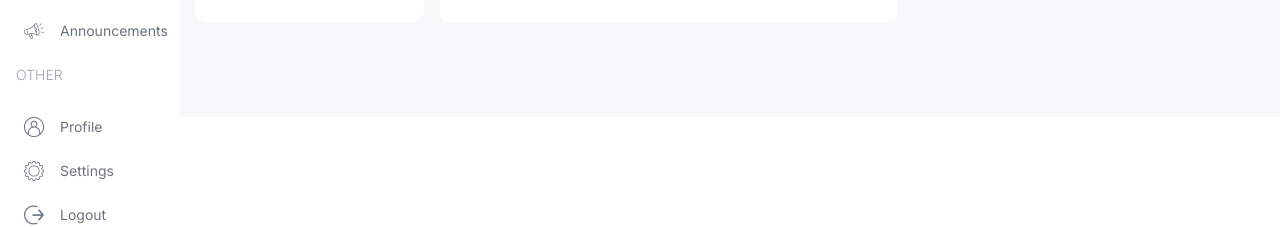
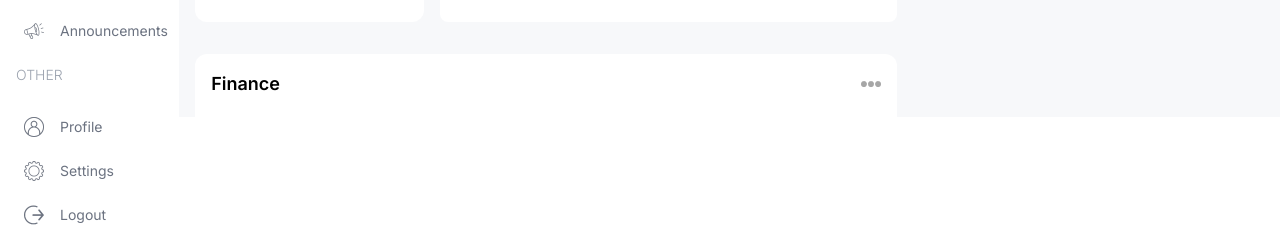
Before and after one commit to Alek30k/School-Management-Dashboard, a Next.js app: page /admin in a window 1280 px wide. Shown: the part 683-910 px from the top of the page. Built offline with nearby package versions, Linux system fonts and the light colour scheme.

Commit message:
last commit

```diff
--- a/src/app/(dashboard)/admin/page.tsx
+++ b/src/app/(dashboard)/admin/page.tsx
@@ -2,7 +2,7 @@
 import AttendanceChart from "@/components/AttendanceChart";
 import CountChart from "@/components/CountChart";
 // import EventCalendar from "@/components/EventCalendar";
-// import FinanceChart from "@/components/FinanceChart";
+import FinanceChart from "@/components/FinanceChart";
 import UserCard from "@/components/UserCard";
 
 const AdminPage = () => {
@@ -29,7 +29,9 @@ const AdminPage = () => {
           </div>
         </div>
         {/* BOTTOM CHART */}
-        <div className="w-full h-[500px]">{/* <FinanceChart /> */}</div>
+        <div className="w-full h-[500px]">
+          <FinanceChart />
+        </div>
       </div>
       {/* RIGHT */}
       <div className="w-full lg:w-1/3 flex flex-col gap-8">
--- a/src/components/AttendanceChart.tsx
+++ b/src/components/AttendanceChart.tsx
@@ -3,7 +3,6 @@ import Image from "next/image";
 import {
   BarChart,
   Bar,
-  Rectangle,
   XAxis,
   YAxis,
   CartesianGrid,
--- /dev/null
+++ b/src/components/FinanceChart.tsx
@@ -0,0 +1,135 @@
+"use client";
+
+import Image from "next/image";
+import {
+  LineChart,
+  Line,
+  XAxis,
+  YAxis,
+  CartesianGrid,
+  Tooltip,
+  Legend,
+  ResponsiveContainer,
+} from "recharts";
+
+const data = [
+  {
+    name: "Jan",
+    income: 4000,
+    expense: 2400,
+  },
+  {
+    name: "Feb",
+    income: 3000,
+    expense: 1398,
+  },
+  {
+    name: "Mar",
+    income: 2000,
+    expense: 9800,
+  },
+  {
+    name: "Apr",
+    income: 2780,
+    expense: 3908,
+  },
+  {
+    name: "May",
+    income: 1890,
+    expense: 4800,
+  },
+  {
+    name: "Jun",
+    income: 2390,
+    expense: 3800,
+  },
+  {
+    name: "Jul",
+    income: 3490,
+    expense: 4300,
+  },
+  {
+    name: "Aug",
+    income: 3490,
+    expense: 4300,
+  },
+  {
+    name: "Sep",
+    income: 3490,
+    expense: 4300,
+  },
+  {
+    name: "Oct",
+    income: 3490,
+    expense: 4300,
+  },
+  {
+    name: "Nov",
+    income: 3490,
+    expense: 4300,
+  },
+  {
+    name: "Dec",
+    income: 3490,
+    expense: 4300,
+  },
+];
+
+const FinanceChart = () => {
+  return (
+    <div className="bg-white rounded-xl w-full h-full p-4">
+      <div className="flex justify-between items-center">
+        <h1 className="text-lg font-semibold">Finance</h1>
+        <Image src="/moreDark.png" alt="" width={20} height={20} />
+      </div>
+      <ResponsiveContainer width="100%" height="90%">
+        <LineChart
+          width={500}
+          height={300}
+          data={data}
+          margin={{
+            top: 5,
+            right: 30,
+            left: 20,
+            bottom: 5,
+          }}
+        >
+          <CartesianGrid strokeDasharray="3 3" stroke="#ddd" />
+          <XAxis
+            dataKey="name"
+            axisLine={false}
+            tick={{ fill: "#d1d5db" }}
+            tickLine={false}
+            tickMargin={10}
+          />
+          <YAxis
+            axisLine={false}
+            tick={{ fill: "#d1d5db" }}
+            tickLine={false}
+            tickMargin={20}
+          />
+          <Tooltip />
+          <Legend
+            align="center"
+            verticalAlign="top"
+            wrapperStyle={{ paddingTop: "10px", paddingBottom: "30px" }}
+          />
+          <Line
+            type="monotone"
+            dataKey="income"
+            stroke="#C3EBFA"
+            strokeWidth={5}
+          />
+          <Line
+            type="monotone"
+            dataKey="expense"
+            stroke="#CFCEFF"
+            strokeWidth={5}
+          />
+        </LineChart>
+      </ResponsiveContainer>
+    </div>
+  );
+};
+
+export default FinanceChart;
```
